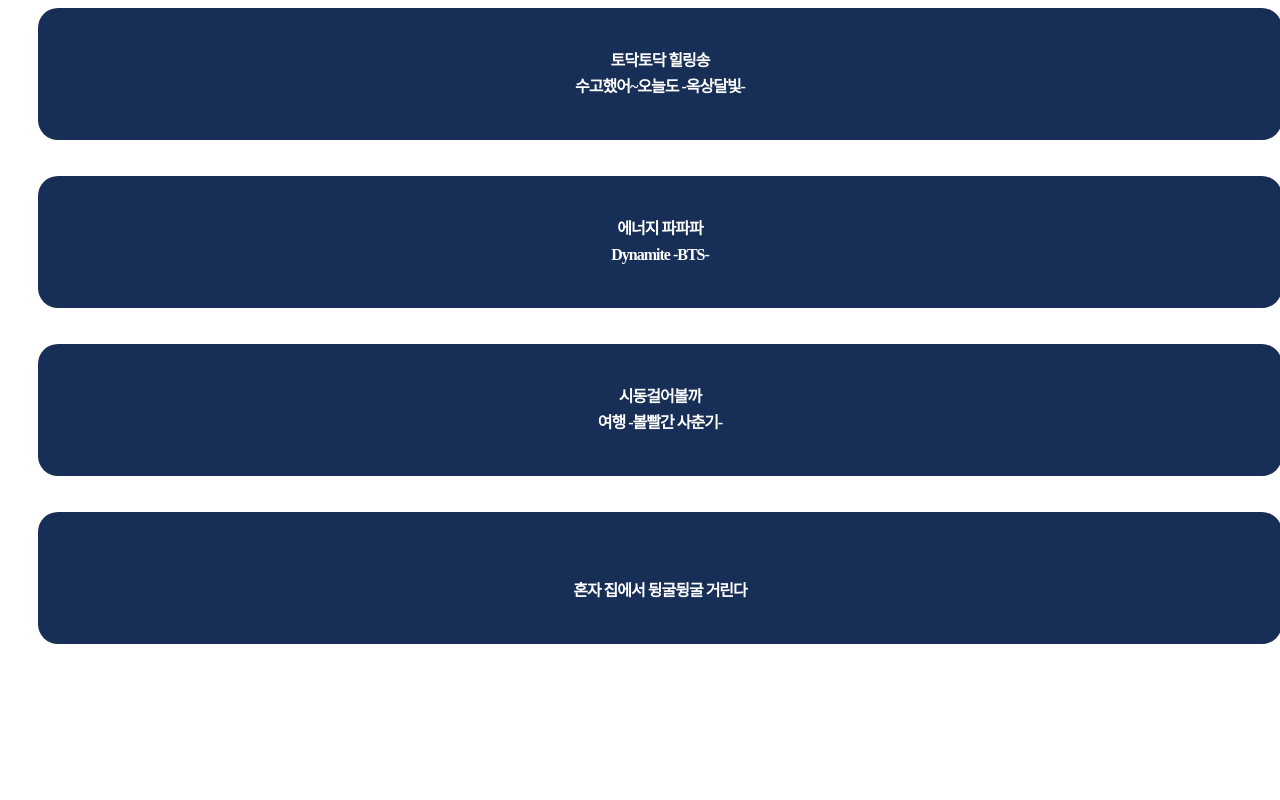
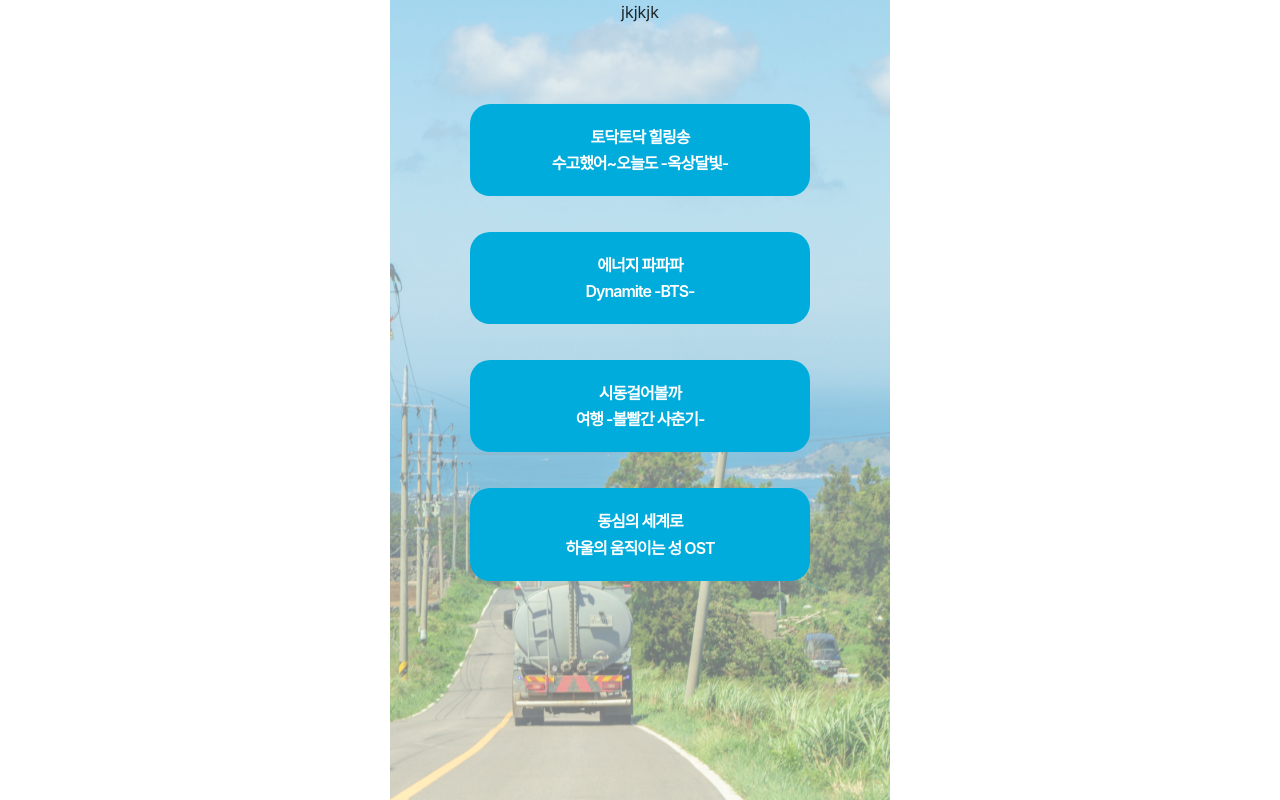
Before and after one commit to sa0134/colorful_trip, a Flask app: template templates/contents1.html in a window 1280 px wide. Run offline with Flask 2, Linux system fonts and the light colour scheme; the template is opened without the code that fills it, so the values that code supplies are empty; some libraries are stand-ins or nearby versions.

Commit message:
save1031

```diff
--- a/templates/contents1.html
+++ b/templates/contents1.html
@@ -2,21 +2,83 @@
     <meta charset="UTF-8">
     <title>나홀로 여행중~</title>
     <link href="https://fonts.googleapis.com/css2?family=Gothic+A1:wght@500&amp;display=swap" rel="stylesheet">
+    <meta charset="UTF-8">
+    <meta name="viewport" content="width=device-width, initial-scale=1, shrink-to-fit=no">
+
+    <!-- Bootstrap CSS -->
+    <link rel="stylesheet" href="https://maxcdn.bootstrapcdn.com/bootstrap/4.0.0/css/bootstrap.min.css"
+          integrity="sha384-Gn5384xqQ1aoWXA+058RXPxPg6fy4IWvTNh0E263XmFcJlSAwiGgFAW/dAiS6JXm" crossorigin="anonymous">
+
+    <!-- Optional JavaScript -->
+    <!-- jQuery first, then Popper.js, then Bootstrap JS -->
+    <script src="https://ajax.googleapis.com/ajax/libs/jquery/3.5.1/jquery.min.js"></script>
+    <script src="https://cdnjs.cloudflare.com/ajax/libs/popper.js/1.12.9/umd/popper.min.js"
+            integrity="sha384-ApNbgh9B+Y1QKtv3Rn7W3mgPxhU9K/ScQsAP7hUibX39j7fakFPskvXusvfa0b4Q"
+            crossorigin="anonymous"></script>
+    <script src="https://maxcdn.bootstrapcdn.com/bootstrap/4.0.0/js/bootstrap.min.js"
+            integrity="sha384-JZR6Spejh4U02d8jOt6vLEHfe/JQGiRRSQQxSfFWpi1MquVdAyjUar5+76PVCmYl"
+            crossorigin="anonymous"></script>
     <style>
-        .Question_answers__1djmb {
-            margin: 0;
-            padding: 0;
+        .wrap {
+
+            margin: auto;
+            width: 500px;
+            text-align: center;
         }
 
-        .Question_answer-item__3yOqj {
+        .answer1 {
+            /*background-image: url('../static/blue.jpeg');*/
+            /*background-repeat: no-repeat;*/
+            /*background-position: center;*/
+            /*background-size: cover;*/
+            width: 100%;
+            height: 100%;
+            /*text-align: center;*/
+
+            z-index: 1;
+            position: relative;
+        }
+
+        .answer1:after {
+            background-image: url('../static/blue.jpeg');
+            background-repeat: no-repeat;
+            background-position: center;
+            background-size: cover;
+            width: 100%;
+            height: 100%;
+            text-align: center;
+            z-index: -1;
+            position: absolute;
+            top: 0;
+            left: 0;
+            content: "";
+            opacity: 0.6 !important;
+            filter: alpha(opacity=60);
+
+
+        }
+
+        .answers_family {
+            /*padding-top: 120px;*/
+
+        }
+
+        .Question_answers_1 {
+            margin: auto;
+            padding: 80px;
+
+        }
+
+
+        .Question_answer-1 {
             display: flex;
             justify-content: center;
             align-items: center;
             flex-direction: column;
-            width: calc(100% - 60px);
-            min-height: 92px;
+
             background-color: transparent;
-            background-color: #172E56;
+            background-color: #00ACDC;
+
             border-radius: 20px;
             font-size: 16px;
             color: #222;
@@ -27,29 +89,26 @@
             text-align: center;
             padding: 20px;
             margin-bottom: 36px;
-            margin-left: 30px;
-            margin-right: 30px;
+
         }
 
-        ul {
-            display: block;
-            list-style-type: disc;
-            margin-block-start: 1em;
-            margin-block-end: 1em;
-            margin-inline-start: 0px;
-            margin-inline-end: 0px;
-            padding-inline-start: 40px;
-        }
+
     </style>
 
 </head>
 <body>
-    <ul class="Question_answers__1djmb">
-        <li class="Question_answer-item__3yOqj"><span>토닥토닥 힐링송<br></span><span>수고했어~오늘도 -옥상달빛-<br></span></li>
-        <li class="Question_answer-item__3yOqj"><span>에너지 파파파<br></span><span>Dynamite -BTS-<br></span></li>
-        <li class="Question_answer-item__3yOqj"><span>시동걸어볼까<br></span><span>여행 -볼빨간 사춘기-<br></span></li>
-        <li class="Question_answer-item__3yOqj"><span><br></span><span>혼자 집에서 뒹굴뒹굴 거린다<br></span></li>
-    </ul>
+    <div class="wrap">
 
-
+        <div class="answer1">
+jkjkjk
+            <div class="answers_family">
+                <ul class="Question_answers_1">
+                    <li class="Question_answer-1"><span>토닥토닥 힐링송<br></span><span>수고했어~오늘도 -옥상달빛-<br></span></li>
+                    <li class="Question_answer-1"><span>에너지 파파파<br></span><span>Dynamite -BTS-<br></span></li>
+                    <li class="Question_answer-1"><span>시동걸어볼까<br></span><span>여행 -볼빨간 사춘기-<br></span></li>
+                    <li class="Question_answer-1"><span>동심의 세계로<br></span><span>하울의 움직이는 성 OST<br></span></li>
+                </ul>
+            </div>
+        </div>
+    </div>
 </body>
--- a/templates/index.html
+++ b/templates/index.html
@@ -45,12 +45,12 @@
                 justify-content: center;
                 align-items: center;
 
-                border-radius: 20px;
+                border-radius: 5px;
                 background-color: #A3238B;
                 margin: auto auto 80px;
                 border: none;
-                width: 300px;
-                height: 100px;
+                width: 250px;
+                height: 70px;
                 cursor: pointer;
             }
 
```
Also changed, not shown: static/blue.jpeg (added).
